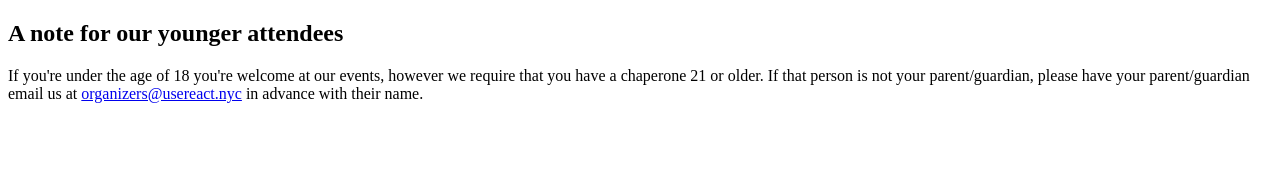
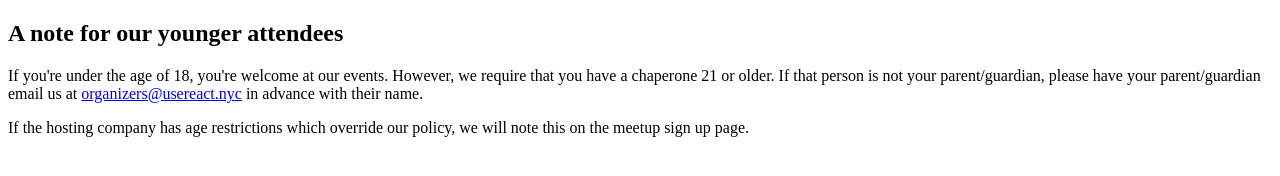
Before and after one commit to usereactnyc/usereact.nyc, a Gatsby site: page /home/Minors in a window 1280 px wide. Built offline with nearby package versions, Linux system fonts and the light colour scheme; Gatsby itself is replaced by a stand-in of ours.

Commit message:
Clarify minor policy (#69)
* fix grammar

* add paragrpah on hosting company restrictions

```diff
--- a/src/pages/home/Minors.tsx
+++ b/src/pages/home/Minors.tsx
@@ -8,13 +8,17 @@ export default () => {
         <h2>A note for our younger attendees</h2>
         <TextGroup>
           <p>
-            If you're under the age of 18 you're welcome at our events, however
+            If you're under the age of 18, you're welcome at our events. However,
             we require that you have a chaperone 21 or older. If that person is
             not your parent/guardian, please have your parent/guardian email us
             at{" "}
             <a href="mailto:organizers@usereact.nyc">organizers@usereact.nyc</a>{" "}
             in advance with their name.
           </p>
+          <p>
+            If the hosting company has age restrictions which override our policy,
+            we will note this on the meetup sign up page.
+          </p>
         </TextGroup>
       </section>
     </React.Fragment>
```
